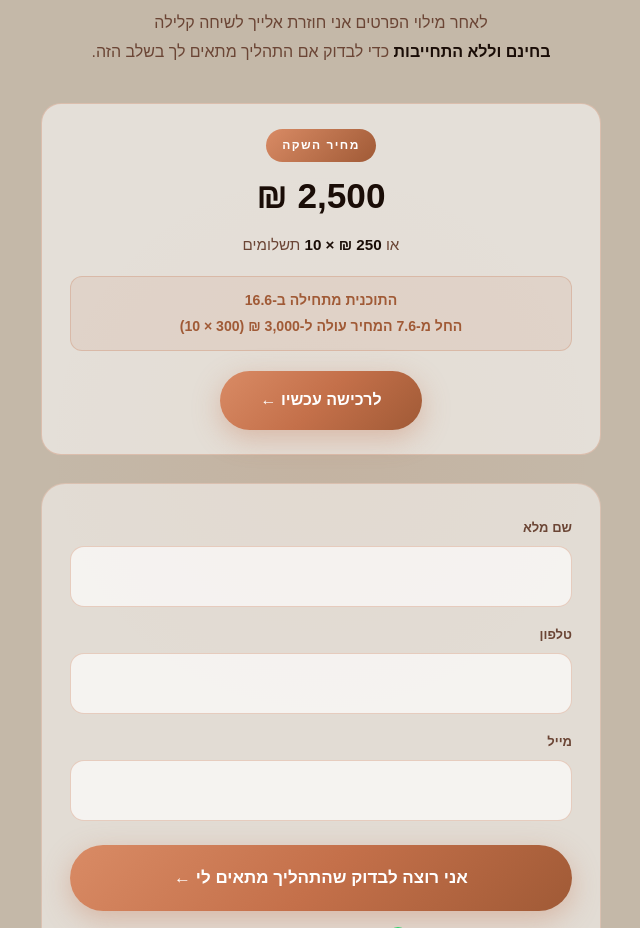
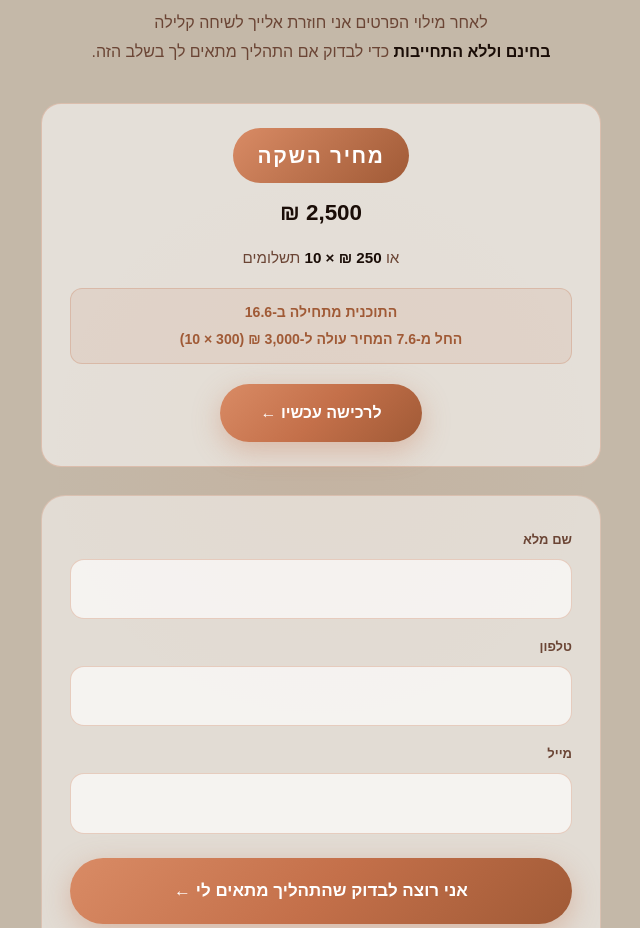
Before and after one commit to shenhav1985-netizen/floweat-landing, a Next.js app: page / in a window 1280 px wide. Shown: the part 11000-11928 px from the top of the page, without its empty margins (319-959 px from the left). Built offline with nearby package versions, Linux system fonts and the light colour scheme.

Commit message:
Make 'מחיר השקה' badge larger, price smaller

```diff
--- a/app/components/FinalCTASection.tsx
+++ b/app/components/FinalCTASection.tsx
@@ -146,10 +146,10 @@ export default function FinalCTASection() {
             display: 'inline-block',
             background: 'linear-gradient(135deg, var(--copper-light), var(--copper-dark))',
             color: '#fff',
-            fontSize: 12,
-            fontWeight: 700,
-            letterSpacing: '0.12em',
-            padding: '5px 16px',
+            fontSize: 'clamp(1rem, 2.5vw, 1.3rem)',
+            fontWeight: 800,
+            letterSpacing: '0.08em',
+            padding: '8px 24px',
             borderRadius: 9999,
             marginBottom: 16,
           }}>
@@ -159,8 +159,8 @@ export default function FinalCTASection() {
           {/* Price */}
           <div style={{ marginBottom: 12 }}>
             <span style={{
-              fontSize: 'clamp(1.6rem, 4vw, 2.2rem)',
-              fontWeight: 900,
+              fontSize: 'clamp(1.1rem, 2.5vw, 1.4rem)',
+              fontWeight: 700,
               color: 'var(--text-dark)',
               lineHeight: 1,
             }}>2,500 ₪</span>
```
